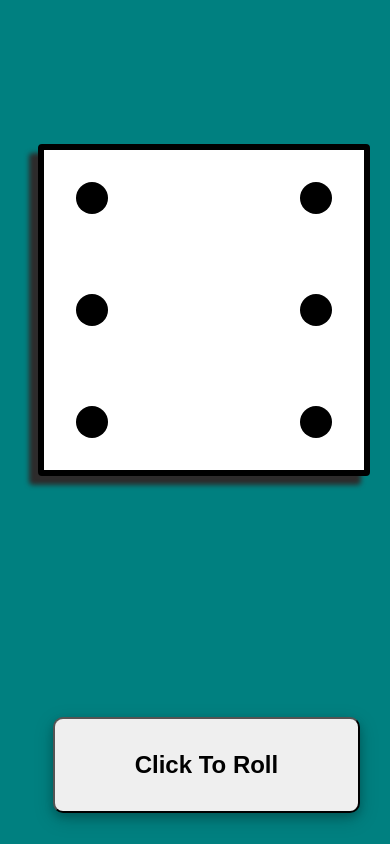
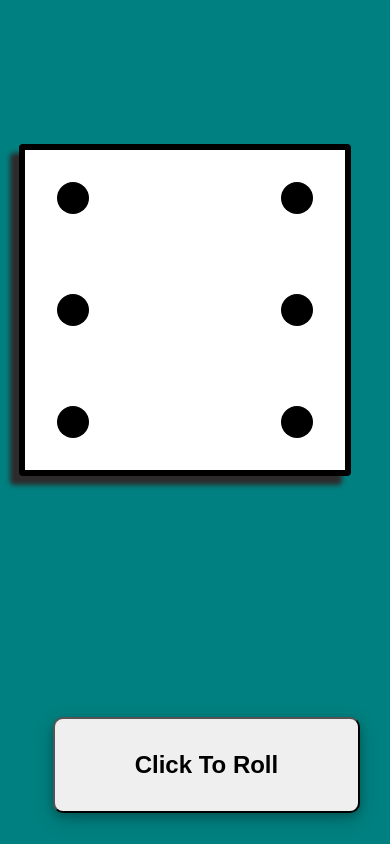
Before and after one commit to Th3RedMan/Dice-Project, a plain HTML site: page index.html in a window 390 px wide. Drawn offline with Linux system fonts and the light colour scheme.

Commit message:
Media Change

```diff
--- a/app.css
+++ b/app.css
@@ -151,7 +151,7 @@ button.is-active {
         width: 20rem;
         height: 20rem;
         margin-top: 9rem;
-        left: 8%;
+        left: 3%;
     }
 
     .dot {
```
